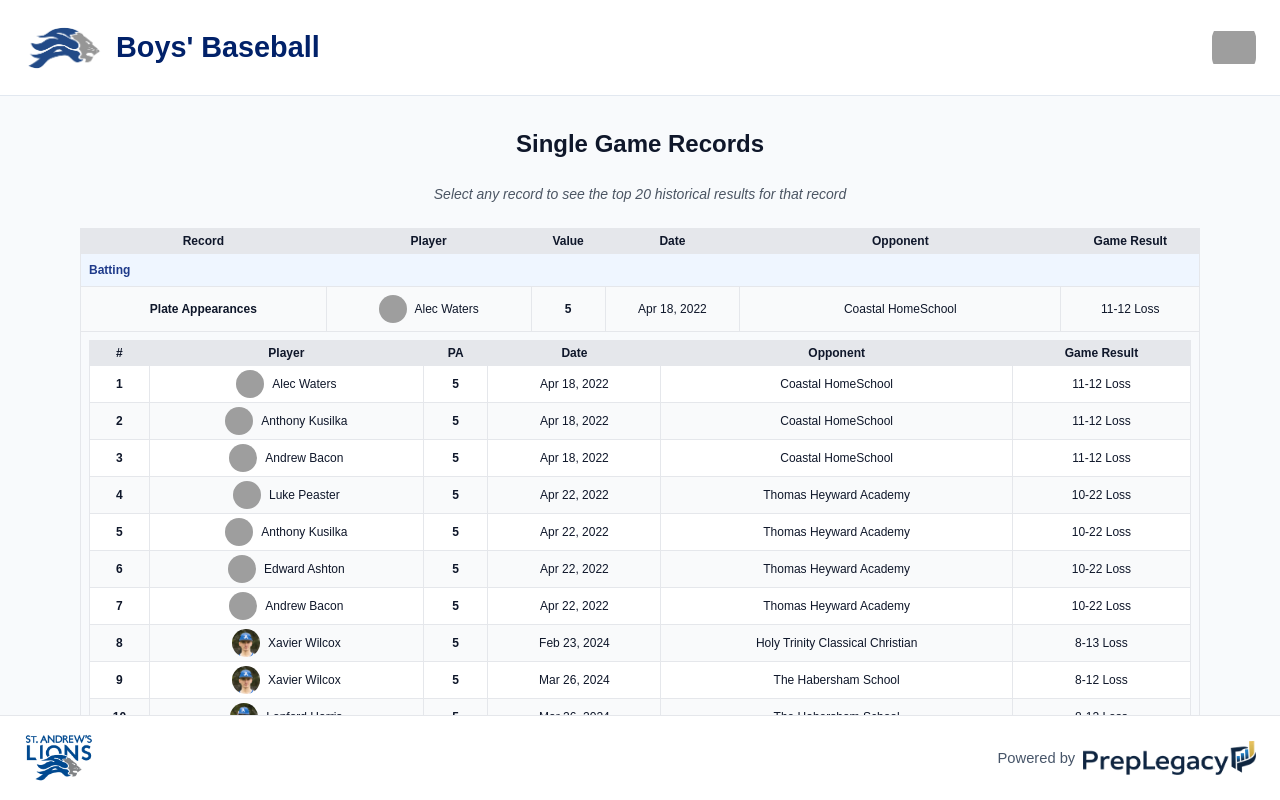
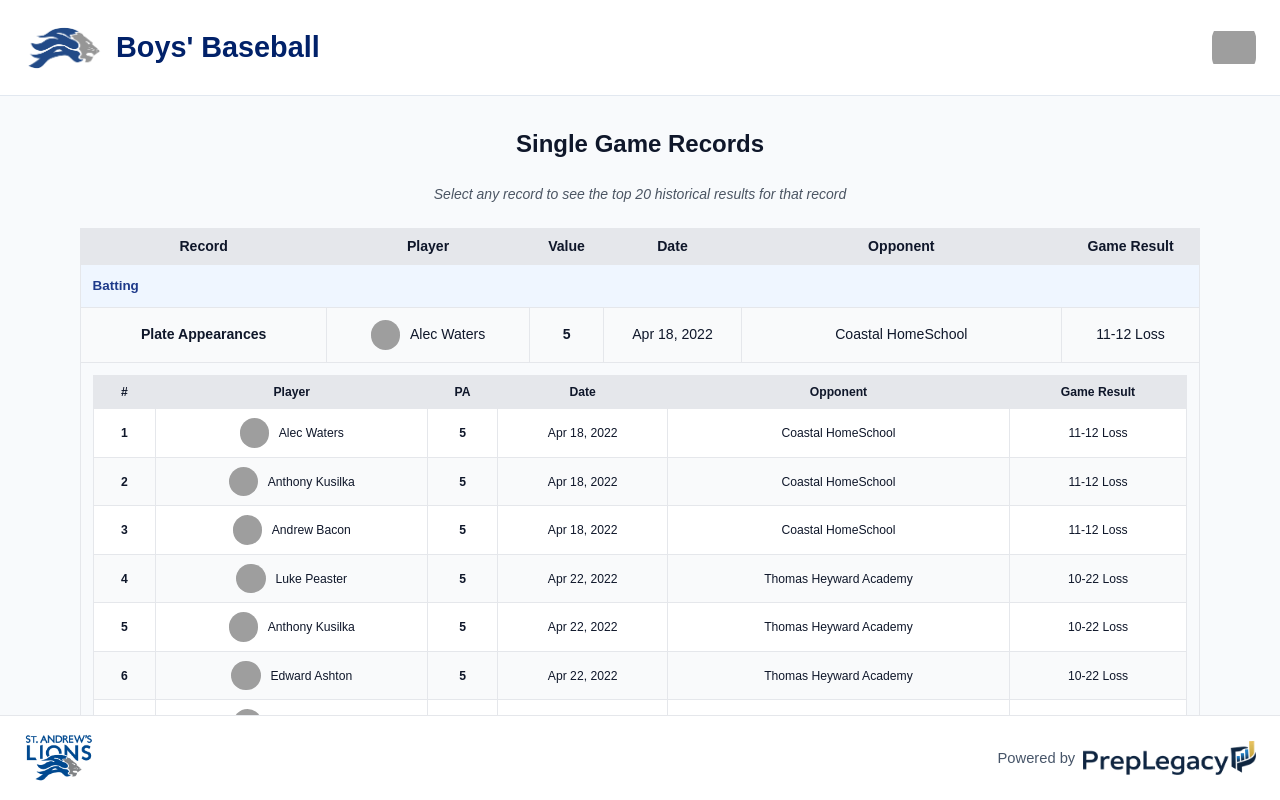
Before and after one commit to newonda1/st-andrews-basketball, a React (Vite) app: page /athletics/boys/baseball/records/single-game in a window 1280 px wide. Both pictures are taken after a click on the element 640 px from the left and 309 px from the top of the page. Shown: the top 800 px of the page. Built offline with nearby package versions, Linux system fonts and the light colour scheme; grey boxes are pictures that could not be loaded.

Commit message:
Update sizing in records tables

```diff
--- a/src/boys/baseball/pages/SingleGameRecords.jsx
+++ b/src/boys/baseball/pages/SingleGameRecords.jsx
@@ -2,6 +2,7 @@
 
 import React, { useEffect, useMemo, useState } from "react";
 import { Link } from "react-router-dom";
+import { recordTableStyles } from "./recordTableStyles";
 
 function absUrl(path) {
   return new URL(path, window.location.origin).toString();
@@ -284,15 +285,15 @@ export default function SingleGameRecords() {
       )}
 
       <div className="overflow-x-auto">
-        <table className="min-w-full table-auto text-xs border text-center">
+        <table className={recordTableStyles.outerTable}>
           <thead className="bg-gray-200 font-bold">
             <tr>
-              <th className="border px-2 py-1">Record</th>
-              <th className="border px-2 py-1">Player</th>
-              <th className="border px-2 py-1">Value</th>
-              <th className="border px-2 py-1">Date</th>
-              <th className="border px-2 py-1">Opponent</th>
-              <th className="border px-2 py-1">Game Result</th>
+              <th className={recordTableStyles.headerCell}>Record</th>
+              <th className={recordTableStyles.headerCell}>Player</th>
+              <th className={recordTableStyles.headerCell}>Value</th>
+              <th className={recordTableStyles.headerCell}>Date</th>
+              <th className={recordTableStyles.headerCell}>Opponent</th>
+              <th className={recordTableStyles.headerCell}>Game Result</th>
             </tr>
           </thead>
 
@@ -300,7 +301,7 @@ export default function SingleGameRecords() {
             {sectionDefs.map((section) => (
               <React.Fragment key={section.title}>
                 <tr className="border-t bg-blue-50">
-                  <td className="border px-2 py-2 text-left font-bold text-blue-900" colSpan={6}>
+                  <td className={recordTableStyles.sectionCell} colSpan={6}>
                     {section.title}
                   </td>
                 </tr>
@@ -322,14 +323,14 @@ export default function SingleGameRecords() {
                         onClick={() => toggleExpanded(def.key)}
                         className={`border-t cursor-pointer hover:bg-gray-100 ${isOpen ? "bg-gray-50" : "bg-white"}`}
                       >
-                        <td className="border px-2 py-2 font-semibold">{def.label}</td>
-                        <td className="border px-2 py-2">
-                          <div className="flex items-center justify-center gap-2">
+                        <td className={`${recordTableStyles.bodyCell} font-semibold`}>{def.label}</td>
+                        <td className={recordTableStyles.bodyCell}>
+                          <div className={recordTableStyles.playerWrap}>
                             {top?.playerImg && topPlayer !== "—" && topPlayer !== "Unknown" ? (
                               <img
                                 src={top.playerImg}
                                 alt={topPlayer}
-                                className="h-7 w-7 rounded-full object-cover"
+                                className={recordTableStyles.headshot}
                                 loading="lazy"
                                 onError={(e) => {
                                   e.currentTarget.onerror = null;
@@ -351,25 +352,25 @@ export default function SingleGameRecords() {
                             )}
                           </div>
                         </td>
-                        <td className="border px-2 py-2 font-semibold">{topValue}</td>
-                        <td className="border px-2 py-2">{topDate}</td>
-                        <td className="border px-2 py-2">{topOpp}</td>
-                        <td className="border px-2 py-2">{topResult}</td>
+                        <td className={`${recordTableStyles.bodyCell} font-semibold`}>{topValue}</td>
+                        <td className={recordTableStyles.bodyCell}>{topDate}</td>
+                        <td className={recordTableStyles.bodyCell}>{topOpp}</td>
+                        <td className={recordTableStyles.bodyCell}>{topResult}</td>
                       </tr>
 
                       {isOpen && (
                         <tr className="border-t">
-                          <td className="border px-2 py-2" colSpan={6}>
+                          <td className={recordTableStyles.bodyCell} colSpan={6}>
                             <div className="overflow-x-auto">
-                              <table className="min-w-full table-auto text-xs border text-center">
+                              <table className={recordTableStyles.innerTable}>
                                 <thead className="bg-gray-200 font-bold">
                                   <tr>
-                                    <th className="border px-2 py-1">#</th>
-                                    <th className="border px-2 py-1">Player</th>
-                                    <th className="border px-2 py-1">{def.abbr}</th>
-                                    <th className="border px-2 py-1">Date</th>
-                                    <th className="border px-2 py-1">Opponent</th>
-                                    <th className="border px-2 py-1">Game Result</th>
+                                    <th className={recordTableStyles.headerCell}>#</th>
+                                    <th className={recordTableStyles.headerCell}>Player</th>
+                                    <th className={recordTableStyles.headerCell}>{def.abbr}</th>
+                                    <th className={recordTableStyles.headerCell}>Date</th>
+                                    <th className={recordTableStyles.headerCell}>Opponent</th>
+                                    <th className={recordTableStyles.headerCell}>Game Result</th>
                                   </tr>
                                 </thead>
                                 <tbody>
@@ -379,19 +380,19 @@ export default function SingleGameRecords() {
                                       className={`border-t ${
                                         r._placeholder
                                           ? "bg-white text-gray-400"
-                                          : idx % 2 === 0
+                                        : idx % 2 === 0
                                           ? "bg-white"
                                           : "bg-gray-50"
                                       }`}
                                     >
-                                      <td className="border px-2 py-1 font-semibold">{idx + 1}</td>
-                                      <td className="border px-2 py-1">
-                                        <div className="flex items-center justify-center gap-2">
+                                      <td className={`${recordTableStyles.detailCell} font-semibold`}>{idx + 1}</td>
+                                      <td className={recordTableStyles.detailCell}>
+                                        <div className={recordTableStyles.playerWrap}>
                                           {r.playerImg && r.playerName !== "—" && r.playerName !== "Unknown" ? (
                                             <img
                                               src={r.playerImg}
                                               alt={r.playerName}
-                                              className="h-7 w-7 rounded-full object-cover"
+                                              className={recordTableStyles.headshot}
                                               loading="lazy"
                                               onError={(e) => {
                                                 e.currentTarget.onerror = null;
@@ -413,10 +414,10 @@ export default function SingleGameRecords() {
                                           )}
                                         </div>
                                       </td>
-                                      <td className="border px-2 py-1 font-semibold">{r.value}</td>
-                                      <td className="border px-2 py-1">{r.date}</td>
-                                      <td className="border px-2 py-1">{r.opponent}</td>
-                                      <td className="border px-2 py-1">{r.gameResult}</td>
+                                      <td className={`${recordTableStyles.detailCell} font-semibold`}>{r.value}</td>
+                                      <td className={recordTableStyles.detailCell}>{r.date}</td>
+                                      <td className={recordTableStyles.detailCell}>{r.opponent}</td>
+                                      <td className={recordTableStyles.detailCell}>{r.gameResult}</td>
                                     </tr>
                                   ))}
                                 </tbody>
--- /dev/null
+++ b/src/boys/baseball/pages/recordTableStyles.js
@@ -0,0 +1,11 @@
+export const recordTableStyles = {
+  outerTable: "min-w-full table-auto border text-center text-[clamp(0.78rem,1.1vw,1rem)]",
+  innerTable: "min-w-full table-auto border text-center text-[clamp(0.76rem,0.95vw,0.95rem)]",
+  headerCell: "border px-[clamp(0.5rem,0.8vw,0.9rem)] py-[clamp(0.35rem,0.55vw,0.65rem)]",
+  sectionCell:
+    "border px-[clamp(0.55rem,0.9vw,0.95rem)] py-[clamp(0.5rem,0.85vw,0.9rem)] text-left font-bold text-blue-900 text-[clamp(0.84rem,1vw,1.05rem)]",
+  bodyCell: "border px-[clamp(0.55rem,0.9vw,0.95rem)] py-[clamp(0.55rem,0.95vw,0.95rem)]",
+  detailCell: "border px-[clamp(0.45rem,0.75vw,0.8rem)] py-[clamp(0.4rem,0.7vw,0.75rem)]",
+  playerWrap: "flex items-center justify-center gap-[clamp(0.35rem,0.75vw,0.7rem)]",
+  headshot: "h-[clamp(1.85rem,2.3vw,2.45rem)] w-[clamp(1.85rem,2.3vw,2.45rem)] rounded-full object-cover",
+};
```
Also changed, not shown: src/boys/baseball/pages/CareerRecords.jsx (+22 -21 lines), src/boys/baseball/pages/SeasonRecords.jsx (+26 -25 lines).
